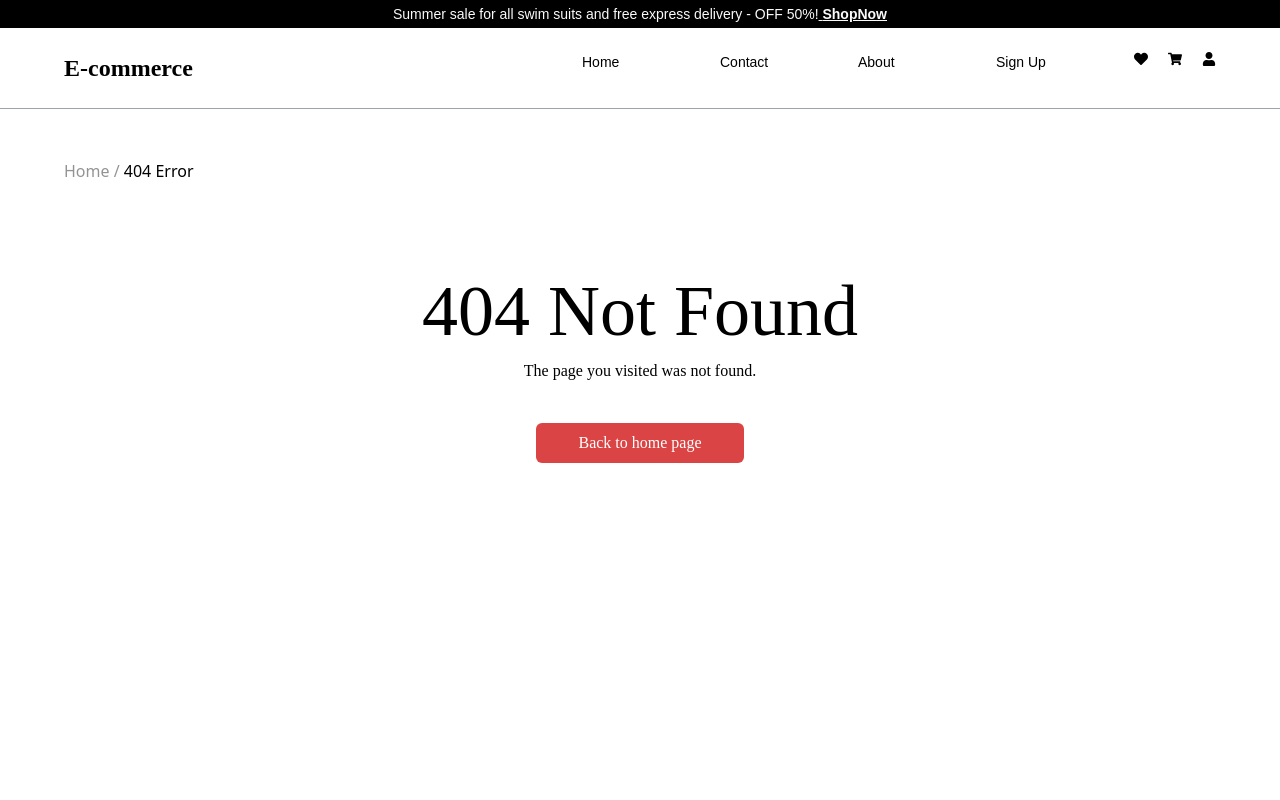
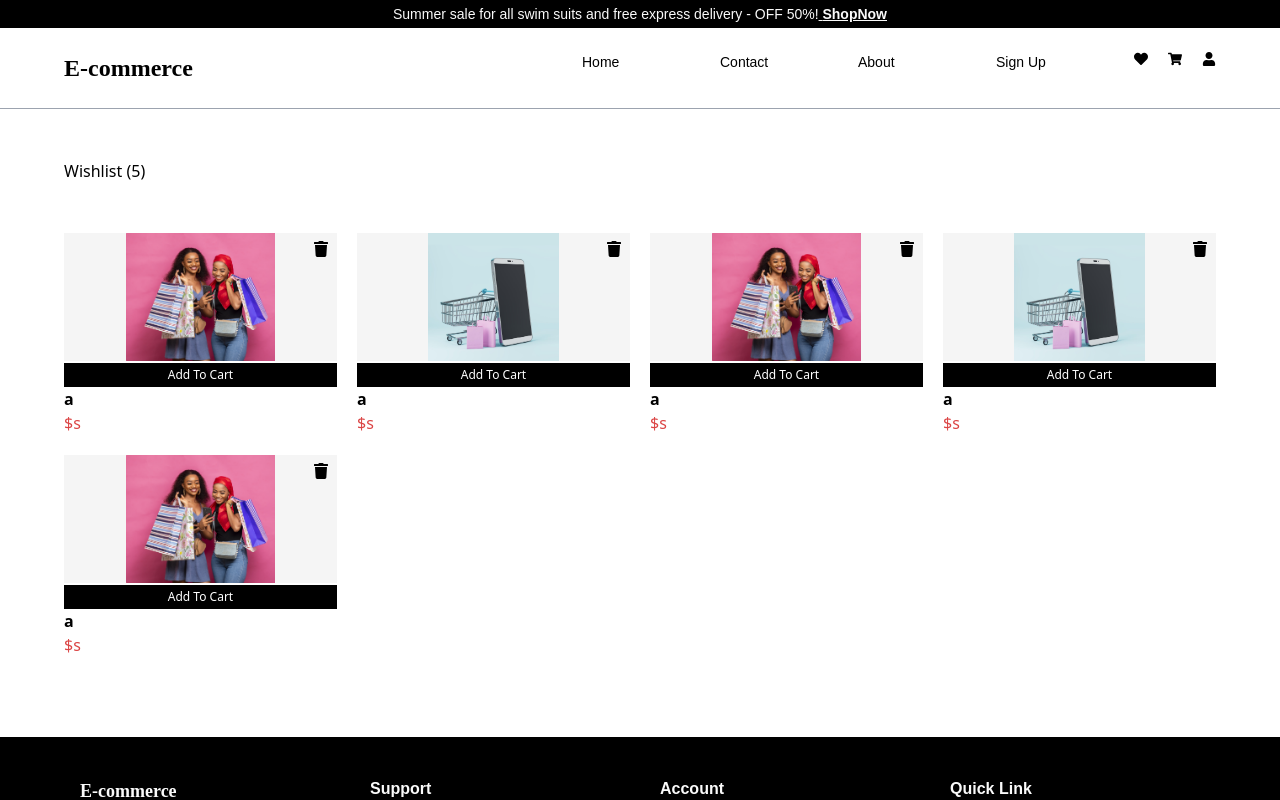
Before and after one commit to KingDez04/EcmrcWbst, a React (Vite) app: page /wishlist in a window 1280 px wide. Before the commit this address had no page. Shown: the top 800 px of the page. Built offline with nearby package versions, Linux system fonts and the light colour scheme.

Commit message:
wip(ui): add unfinished wishlist component

```diff
--- a/src/App.jsx
+++ b/src/App.jsx
@@ -3,10 +3,12 @@ import NotFound from "./components/NotFound/NotFound";
 import Header from "./components/Header/Header";
 import NavBar from "./components/NavBar/NavBar";
 import MobileNavBar from "./components/NavBar/MobileNavBar";
+import Footer from "./components/Footer/Footer";
 import Login from "./components/Authentication/Login";
 import Signup from "./components/Authentication/Signup";
 import Contact from "./components/Contact/Contact";
 import About from "./components/About/About";
+import Wishlist from "./components/Wishlist/Wishlist";
 
 const App = () => {
   return (
@@ -19,8 +21,10 @@ const App = () => {
         <Route path="/signup" element={<Signup />} />
         <Route path="/contact" element={<Contact />} />
         <Route path="/about" element={<About />} />
+        <Route path="/wishlist" element={<Wishlist />} />
         <Route path="*" element={<NotFound />} />
       </Routes>
+      <Footer />
     </Router>
   );
 };
--- /dev/null
+++ b/src/components/Wishlist/Wishlist.jsx
@@ -0,0 +1,76 @@
+// import { useAuth } from "../Auths/Auth";
+import { FaTrash } from "react-icons/fa";
+import image1 from "../../assets/images/aboutImage.png";
+import image2 from "../../assets/images/authImage.png"
+const wishlist = [
+  {
+    id: 1,
+    image: image1,
+    title: "a",
+    price: "s",
+  },
+  {
+    id: 2,
+    image: image2,
+    title: "a",
+    price: "s",
+  },
+  {
+    id: 3,
+    image: image1,
+    title: "a",
+    price: "s",
+  },
+  {
+    id: 4,
+    image: image2,
+    title: "a",
+    price: "s",
+  },
+  {
+    id: 5,
+    image: image1,
+    title: "a",
+    price: "s",
+  },
+];
+
+const Wishlist = () => {
+  //   const { wishlist, removeFromWishlist } = useAuth();
+  return (
+    <>
+      <div className="my-[50px] ml-16">Wishlist ({wishlist.length})</div>
+      <div className="grid grid-cols-4 gap-5 mx-16">
+        {wishlist &&
+          wishlist.map((product, i) => (
+            <div className="relative" key={product.id}>
+              <div className="object-scale-down flex justify-center bg-[#F5F5F5]">
+                <img
+                  className="max-h-20 min-h-20 md:max-h-32 md:min-h-32 "
+                  src={product.image}
+                  alt={`Image ${i + 1}`}
+                />
+              </div>
+              <button className="w-full text-xs py-1 bg-black text-white">
+                Add To Cart
+              </button>
+              <p className="font-bold">{product.title}</p>
+              <div>
+                <p className="text-[#DB4444]">${product.price}</p>
+                <button
+                  className="absolute top-2 right-2"
+                  //   onClick={() => {
+                  //     removeFromWishlist(product);
+                  //   }}
+                >
+                  <FaTrash />
+                </button>
+              </div>
+            </div>
+          ))}
+      </div>
+    </>
+  );
+};
+
+export default Wishlist;
```
